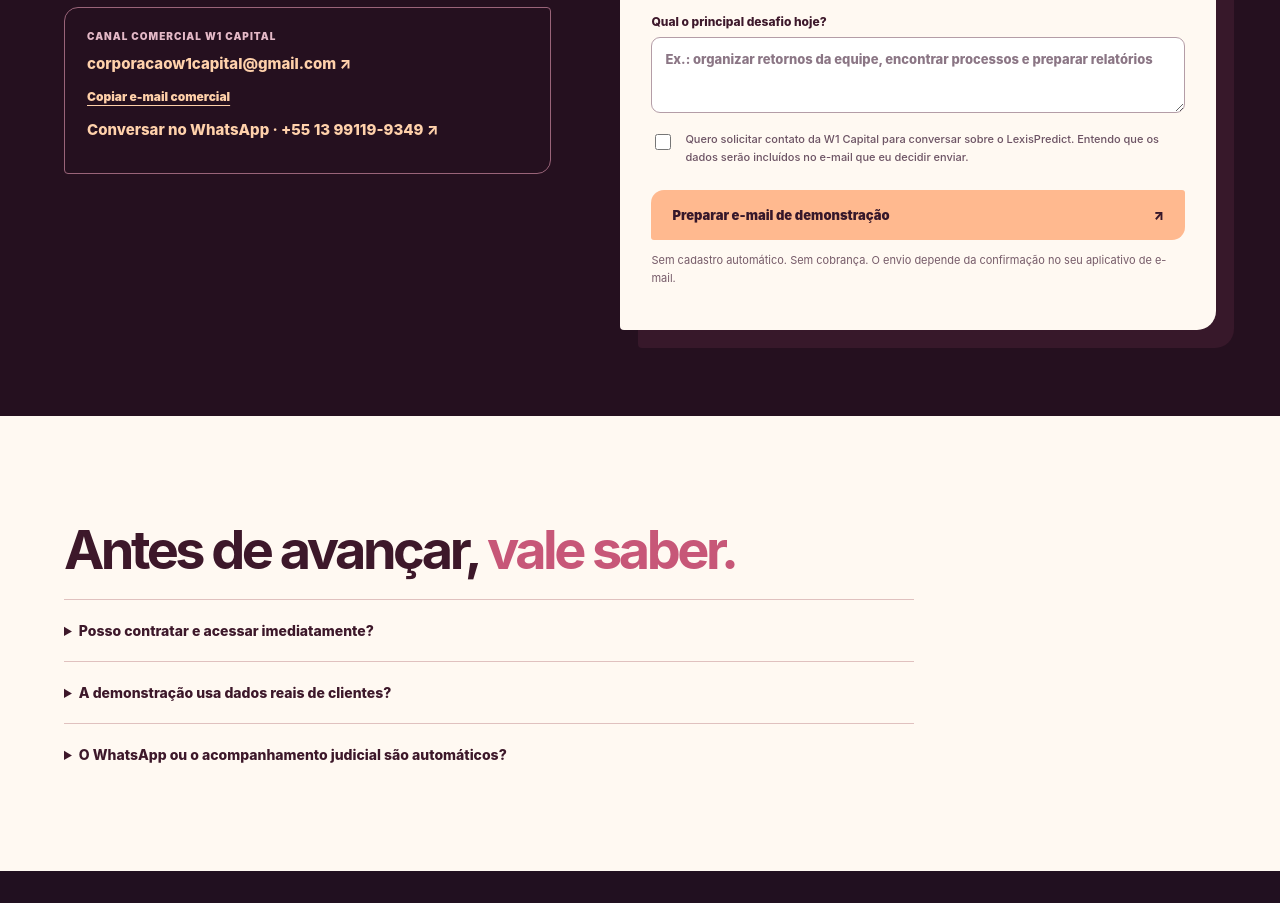
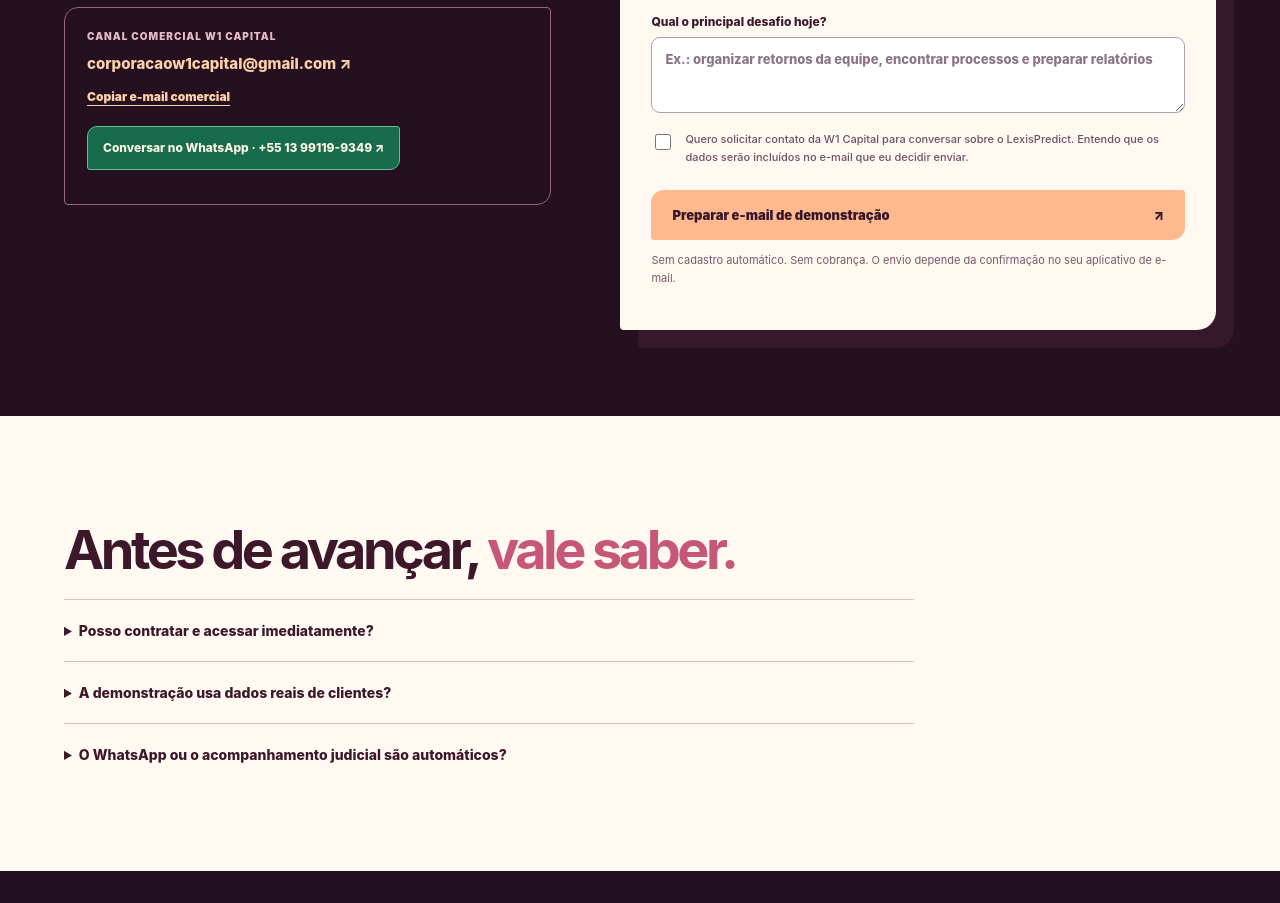
Before and after one commit to W1CAPITAL/SITE, a plain HTML site: page lexispredict/index.html in a window 1280 px wide. Shown: the part 3640-4543 px from the top of the page. Drawn offline with Linux system fonts and the light colour scheme.

Commit message:
style(contact): make official WhatsApp CTA visible in LexisPredict landing

```diff
--- a/lexispredict/vendas.css
+++ b/lexispredict/vendas.css
@@ -123,3 +123,9 @@ footer small{width:100%;color:#c8a3b1;font-size:10px}
 @media(max-width:780px){.hero{grid-template-columns:1fr;padding:65px 5%}.visual{max-width:590px;margin-top:18px}.contact-section{grid-template-columns:1fr}.topinner nav{display:none}.steps{grid-template-columns:1fr}.section{padding:60px 5%}}
 @media(max-width:500px){.top-cta{font-size:11px;padding:10px}.brandwords{font-size:10px}.brandwords small{font-size:8px}.hero h1{font-size:45px}.plan-grid,.features{grid-template-columns:1fr}.ticker{display:grid;grid-template-columns:1fr 1fr;font-size:9px}.visual-main{padding:25px 20px}.visual-card{padding:15px}.contact-form{padding:22px}}
 @media(prefers-reduced-motion:reduce){*,*:before,*:after{scroll-behavior:auto!important;animation:none!important;transition:none!important}}
+
+/* Direct opt-in commercial contact, never an automated message. */
+.contact-address .whatsapp-link{display:inline-flex;align-items:center;gap:7px;margin-top:18px;padding:12px 15px;background:#176c4d;color:#fff5e7;border:1px solid #66bb94;border-radius:10px 3px 10px 3px;font-weight:850;font-size:12px;line-height:1.5;overflow-wrap:anywhere;text-decoration:none;transition:background .2s}
+.contact-address .whatsapp-link:hover{background:#22825d}
+.contact-address .whatsapp-link:focus-visible{outline:3px solid #89c8ff;outline-offset:3px}
+@media(prefers-reduced-motion:reduce){.contact-address .whatsapp-link{transition:none}}
```
